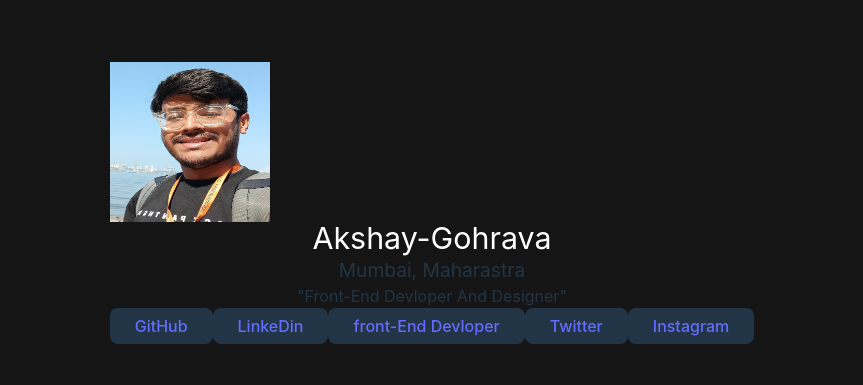
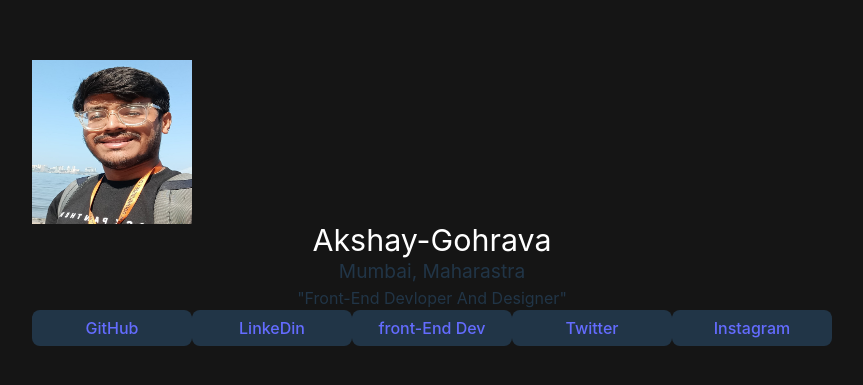
Before and after one commit to Akshaygohrava/My-Profile-Card, a React (Vite) app: page / in a window 1280 px wide. Shown: the part 193-578 px from the top of the page, without its empty margins (208-1071 px from the left). Built offline with nearby package versions, Linux system fonts and the light colour scheme.

Commit message:
My-Profile-Card

```diff
--- a/src/App.css
+++ b/src/App.css
@@ -13,14 +13,14 @@
 }
 
 img {
-  height: 10rem;
+  height: 10.2rem;
   width: 10rem;
 }
 
 .container-profile {
   justify-content: center;
   align-items: center;
-  padding: 15px 30px !important;
+  padding: 25px 30px !important;
   height: 100h;
 }
 button {
--- a/src/App.jsx
+++ b/src/App.jsx
@@ -6,16 +6,15 @@ function App() {
       <div className='container-profile flex flex-col gap-5 rounded-lg bg-stone-900'>
          <img className='rounded-full' src="Akshay-Gohrava.jpeg" alt="Akshay-Gohrava" srcset="" />
          <h1>Akshay-Gohrava</h1>
-        <h2 className=' text-lime-500 mb-3'>Mumbai, Maharastra</h2>
+        <h2 className=' text-lime-500 mb-1'>Mumbai, Maharastra</h2>
         <p className='text-slate-200'>"Front-End Devloper And Designer"</p>
         <button><a href="https://github.com/Akshaygohrava/">GitHub</a></button>
         <button><a href="https://in.linkedin.com/in/akshaygohrava">LinkeDin</a></button>
-        <button><a href="#">front-End Devloper</a></button>
+        <button><a href="">front-End Dev</a></button>
         <button><a href="">Twitter</a></button>
         <button><a href="">Instagram</a></button>
       </div>
     </>
   )
 }
-
 export default App
--- a/src/index.css
+++ b/src/index.css
@@ -53,6 +53,7 @@ button {
   cursor: pointer;
   transition: border-color 0.25s;
   transition: 0.5s ease-out;
+  width: 10rem;
 }
 button:hover  {
   background-color: lime !important;
```
